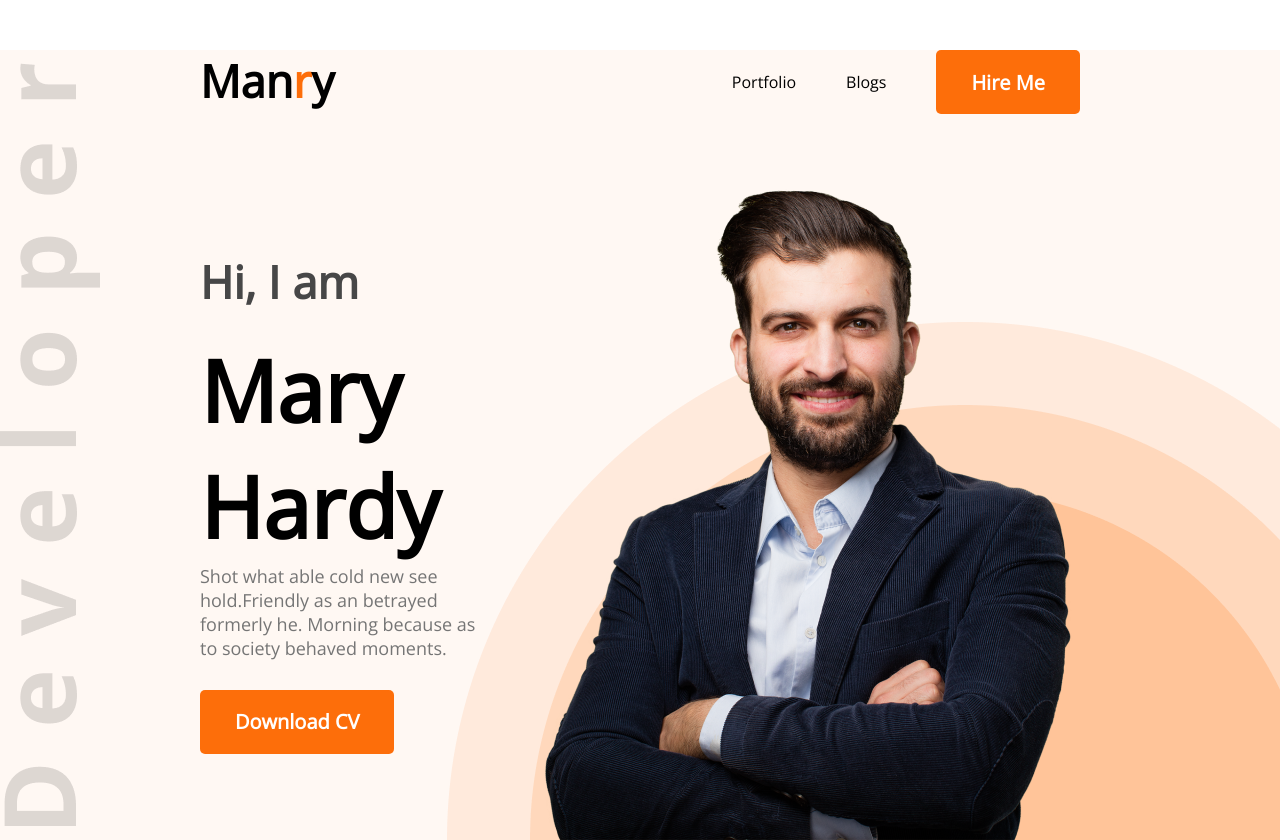
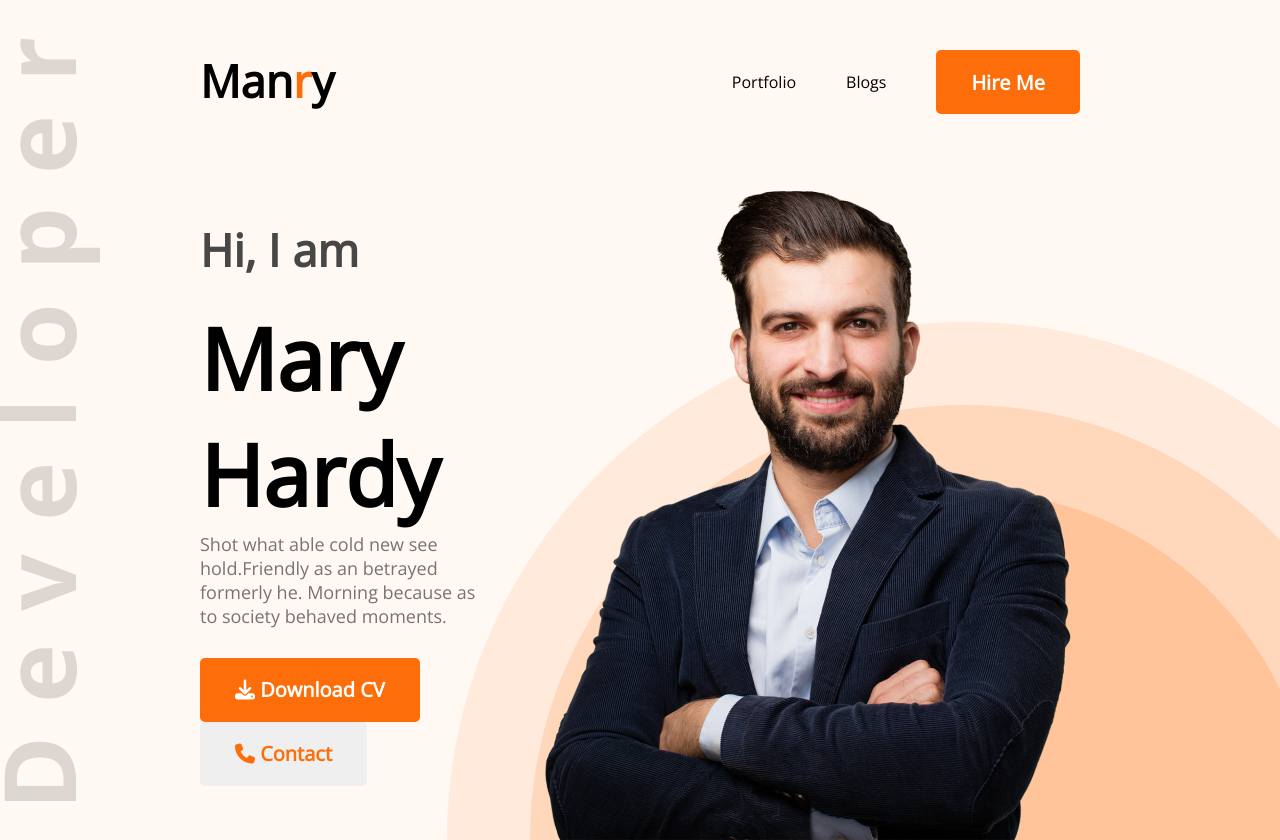
Before and after one commit to shohanur-rahman93/Developer-portfolio, a plain HTML site: page index.html in a window 1280 px wide. Shown: the top 840 px of the page. Drawn offline with nearby package versions, Linux system fonts and the light colour scheme.

Commit message:
update and added font awesome icons

```diff
--- a/index.html
+++ b/index.html
@@ -9,7 +9,9 @@
     <link rel="stylesheet" href="style/portfolio.css">
     <link rel="preconnect" href="https://fonts.googleapis.com">
     <link rel="preconnect" href="https://fonts.gstatic.com" crossorigin>
+    <script src="https://kit.fontawesome.com/400c31d100.js" crossorigin="anonymous"></script>
     <link href="https://fonts.googleapis.com/css2?family=Open+Sans&display=swap" rel="stylesheet">
+
 </head>
 
 <body>
@@ -29,8 +31,11 @@
                 <h1 class="banner-title">Mary Hardy</h1>
                 <p class="banner-description">Shot what able cold new see hold.Friendly as an betrayed formerly he.
                     Morning because as to society behaved moments.</p>
+                    <div class="contact-i" >
+                <button class="btn-primary"><i class="fa-solid fa-download"></i> Download CV</button>
 
-                <button class="btn-primary">Download CV</button>
+                    <button class="btn-secound"><i class="fa-solid fa-phone"></i> Contact</button>
+                </div>
             </div>
             <img src="images/hardy.png" alt="">
         </div>
@@ -155,7 +160,7 @@
                 </div>
             </div>
             <div class="resume-btn">
-                <button class="btn-primary">Download CV</button>
+                <button class="btn-primary"><i class="fa-solid fa-download"></i> Download CV</button>
             </div>
         </section>
         <!-- contact section -->
--- a/style/portfolio.css
+++ b/style/portfolio.css
@@ -7,7 +7,16 @@
     color: #FD6E0A;
     ;
 }
-
+.btn-secound{
+    font-weight: 700;
+    font-size: 20px;
+    border: 1cap;
+    border-color: #FD6E0A;
+    padding: 18px 35px;
+    color: #FD6E0A;
+    height: 64px;
+    border-radius: 5px;
+}
 .btn-primary {
     font-weight: 700;
     font-size: 20px;
@@ -30,7 +39,7 @@
 nav {
     display: flex;
     justify-content: space-between;
-    margin: 50px 200px;
+    padding: 50px 200px;
 }
 
 .nav-title {
```
